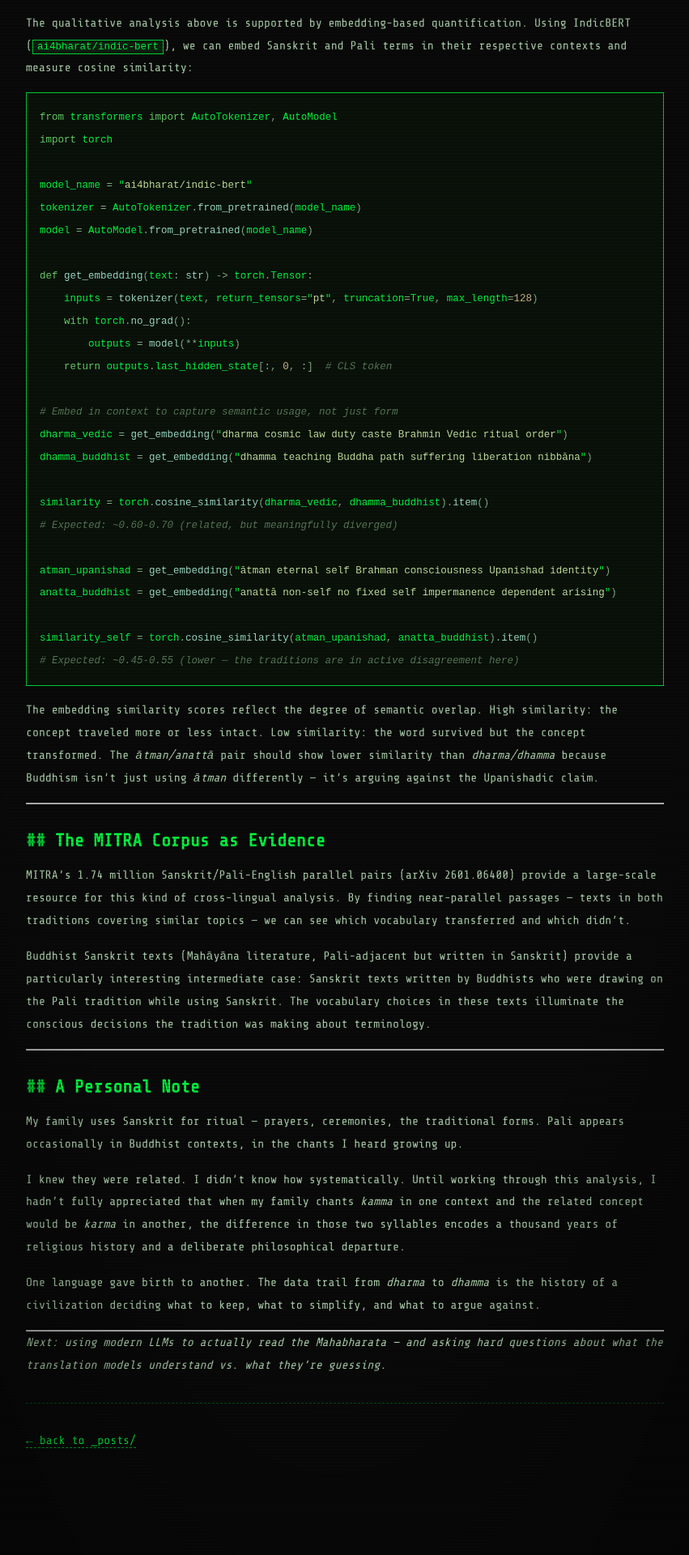
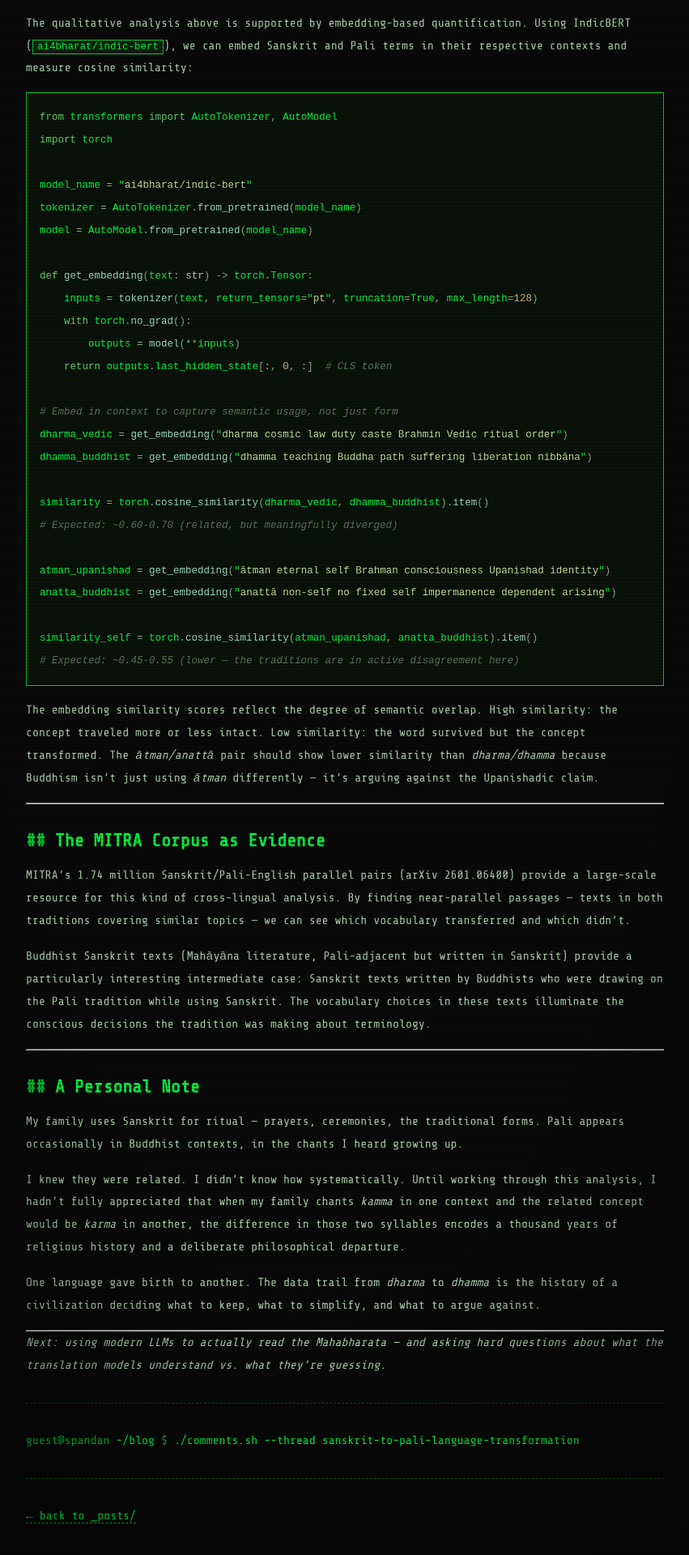
Before and after one commit to Spandyie/spandyie.github.io, a Jekyll site: the page built from _posts/2026-05-08-sanskrit-to-pali-language-transformation.md, in a window 1280 px wide. Shown: the part 2560-4480 px from the top of the page at 81% size, without its empty margins (226-1077 px from the left). Built offline with Jekyll 4.4.1, drawn with Linux system fonts in a browser that asks for light colours; comment, search, counter and statistics services are not loaded.

Commit message:
Add Giscus comments to blog posts
Embed Giscus widget (GitHub Discussions-backed) in the post layout, styled to match the terminal theme with a transparent dark theme and a shell-prompt header. Maps threads by pathname to the Announcements discussion category.

Co-Authored-By: Claude Opus 4.8 <noreply@anthropic.com>

```diff
--- a/_layouts/default.html
+++ b/_layouts/default.html
@@ -191,6 +191,9 @@
     /* ─── MATH RENDERING ─── */
     .MathJax { color: var(--green) !important; }
 
+    /* ─── COMMENTS ─── */
+    .giscus-wrap { margin: 1rem 0 0 1.5rem; }
+
     /* ─── BLOG LIST STYLES ─── */
     .post-list { list-style: none; }
     .post-list-item {
--- a/_layouts/post.html
+++ b/_layouts/post.html
@@ -22,5 +22,29 @@ layout: default
     {{ content }}
   </div>
   <hr class="divider">
+
+  <div class="prompt-line">
+    <span class="ps1">guest@spandan <em>~/blog</em> $</span>
+    <span class="cmd">./comments.sh --thread {{ page.slug }}</span>
+  </div>
+  <div class="giscus-wrap">
+    <script src="https://giscus.app/client.js"
+            data-repo="Spandyie/spandyie.github.io"
+            data-repo-id="R_kgDON6PzLw"
+            data-category="Announcements"
+            data-category-id="DIC_kwDON6PzL84C_O8p"
+            data-mapping="pathname"
+            data-strict="0"
+            data-reactions-enabled="1"
+            data-emit-metadata="0"
+            data-input-position="bottom"
+            data-theme="transparent_dark"
+            data-lang="en"
+            crossorigin="anonymous"
+            async>
+    </script>
+  </div>
+
+  <hr class="divider">
   <p><a href="/blog/">← back to _posts/</a></p>
 </div>
```
